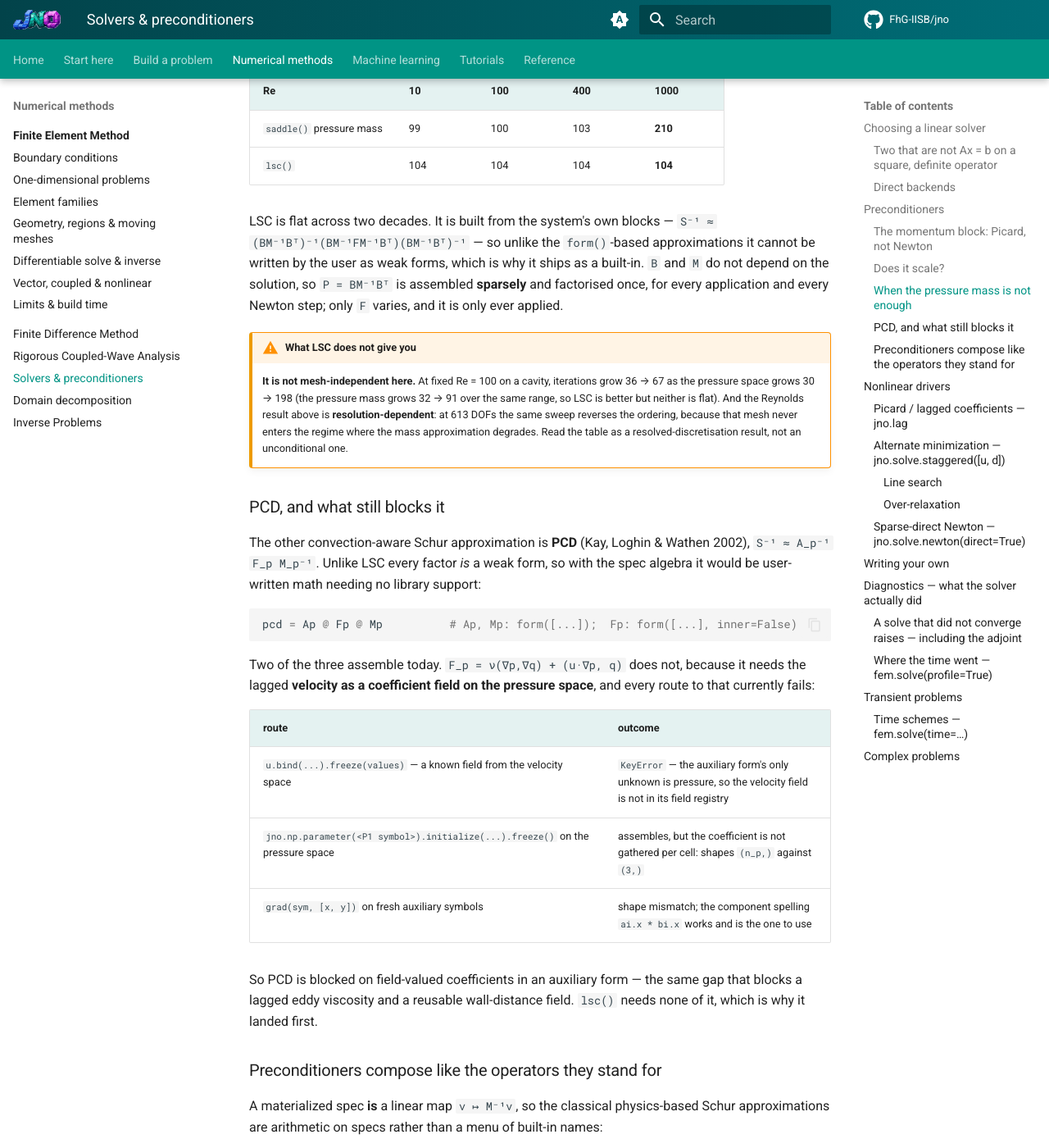
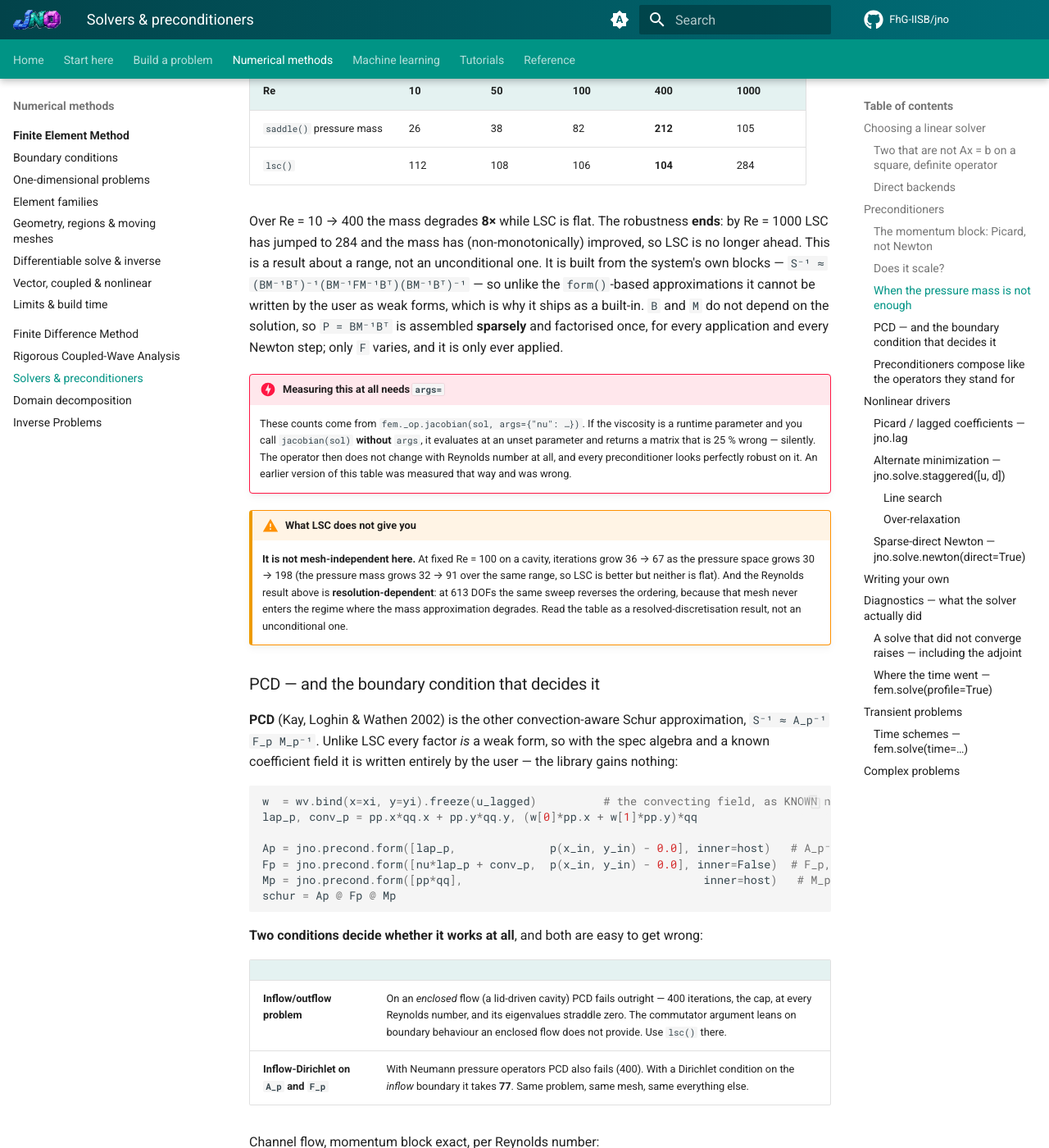
Before and after one commit to FhG-IISB/jNO, an MkDocs documentation site: the page built from docs/solvers.md, in a window 1280 px wide and 1400 px high, scrolled down 6223 px. Shown: the whole window at 82% size. Built offline with MkDocs 1.6.1 and Material for MkDocs 9.7.7, drawn with Linux system fonts in a browser that asks for light colours; comment, search, counter and statistics services are not loaded; some of the changed text lies outside the part shown.

Commit message:
docs: PCD works -- and correcting a Reynolds table I measured wrong
Two things, and the second matters more than the first.

**PCD works, on the problems it is derived for.** With the known
coefficient field it is written entirely by the user -- `Ap @ Fp @ Mp`
over three ordinary weak forms -- and the library gains nothing. Verified
identical to a numpy composition of the same three matrices (8.8e-16).

Two conditions decide whether it works at all:

  * an INFLOW/OUTFLOW problem. On the enclosed lid-driven cavity PCD
    fails outright -- 400 iterations, the cap, at every Reynolds number,
    eigenvalues straddling zero. The commutator argument leans on
    boundary behaviour an enclosed flow does not provide.
  * INFLOW-DIRICHLET conditions on A_p and F_p. With Neumann pressure
    operators PCD also fails (400). With the Dirichlet condition it takes
    77. Same problem, same mesh, same everything else.

Channel flow, momentum block exact:

    Re          10     50    100    400   1000
    mass        41    184    301    284    318
    lsc         63    158    150    291    263
    PCD         37     75     77    237    355

PCD is 4x the mass at Re = 100 and loses its edge by Re = 400.

**The correction.** The LSC Reynolds table published in the last commit
was measured wrong and is replaced. It came from
`fem._op.jacobian(sol)` on a form whose viscosity is a runtime
parameter -- and without `args=` that evaluates at an UNSET parameter and
returns a matrix 25% wrong, silently. The operator therefore never
changed with Reynolds number, which is why LSC looked perfectly flat at
104 across two decades: it was being handed the same matrix five times.

Measured properly, on the cavity:

    Re          10     50    100    400   1000
    mass        26     38     82    212    105
    lsc        112    108    106    104    284

The real claim is narrower and now stated as such: over Re = 10 -> 400
the mass degrades 8x while LSC is flat -- and the robustness ENDS, with
LSC at 284 by Re = 1000 and no longer ahead. A range, not an
unconditional property.

The test asserting the old numbers passed BECAUSE of the bug. It now
passes `args=`, measures the operator that actually changes, and asserts
the narrower claim; its docstring records why. Same footgun class as
`fem.residual` returning inf on a parametric form.

````diff
--- a/docs/solvers.md
+++ b/docs/solvers.md
@@ -222,16 +222,25 @@ choice and stays the default.
 operator. Once convection dominates it degrades. Measured on the Newton tangent of a lid-driven
 cavity (812 DOFs, momentum block solved exactly so the count isolates the Schur factor):
 
-| Re | 10 | 100 | 400 | 1000 |
-|---|---|---|---|---|
-| `saddle()` pressure mass | 99 | 100 | 103 | **210** |
-| `lsc()` | 104 | 104 | 104 | **104** |
+| Re | 10 | 50 | 100 | 400 | 1000 |
+|---|---|---|---|---|---|
+| `saddle()` pressure mass | 26 | 38 | 82 | **212** | 105 |
+| `lsc()` | 112 | 108 | 106 | **104** | 284 |
 
-LSC is flat across two decades. It is built from the system's own blocks —
+Over Re = 10 → 400 the mass degrades **8×** while LSC is flat. The robustness **ends**: by Re = 1000
+LSC has jumped to 284 and the mass has (non-monotonically) improved, so LSC is no longer ahead. This
+is a result about a range, not an unconditional one. It is built from the system's own blocks —
 `S⁻¹ ≈ (BM⁻¹Bᵀ)⁻¹(BM⁻¹FM⁻¹Bᵀ)(BM⁻¹Bᵀ)⁻¹` — so unlike the `form()`-based approximations it cannot be
 written by the user as weak forms, which is why it ships as a built-in. `B` and `M` do not depend on
 the solution, so `P = BM⁻¹Bᵀ` is assembled **sparsely** and factorised once, for every application
 and every Newton step; only `F` varies, and it is only ever applied.
+
+!!! danger "Measuring this at all needs `args=`"
+    These counts come from `fem._op.jacobian(sol, args={"nu": …})`. If the viscosity is a runtime
+    parameter and you call `jacobian(sol)` **without** `args`, it evaluates at an unset parameter and
+    returns a matrix that is 25 % wrong — silently. The operator then does not change with Reynolds
+    number at all, and every preconditioner looks perfectly robust on it. An earlier version of this
+    table was measured that way and was wrong.
 
 !!! warning "What LSC does not give you"
     **It is not mesh-independent here.** At fixed Re = 100 on a cavity, iterations grow 36 → 67 as the
@@ -241,28 +250,39 @@ and every Newton step; only `F` varies, and it is only ever applied.
     mass approximation degrades. Read the table as a resolved-discretisation result, not an
     unconditional one.
 
-### PCD, and what still blocks it
+### PCD — and the boundary condition that decides it
 
-The other convection-aware Schur approximation is **PCD** (Kay, Loghin & Wathen 2002),
-`S⁻¹ ≈ A_p⁻¹ F_p M_p⁻¹`. Unlike LSC every factor *is* a weak form, so with the spec algebra it would
-be user-written math needing no library support:
+**PCD** (Kay, Loghin & Wathen 2002) is the other convection-aware Schur approximation,
+`S⁻¹ ≈ A_p⁻¹ F_p M_p⁻¹`. Unlike LSC every factor *is* a weak form, so with the spec algebra and a
+known coefficient field it is written entirely by the user — the library gains nothing:
 
 ```python
-pcd = Ap @ Fp @ Mp          # Ap, Mp: form([...]);  Fp: form([...], inner=False)
+w  = wv.bind(x=xi, y=yi).freeze(u_lagged)          # the convecting field, as KNOWN nodal data
+lap_p, conv_p = pp.x*qq.x + pp.y*qq.y, (w[0]*pp.x + w[1]*pp.y)*qq
+
+Ap = jno.precond.form([lap_p,              p(x_in, y_in) - 0.0], inner=host)   # A_p⁻¹
+Fp = jno.precond.form([nu*lap_p + conv_p,  p(x_in, y_in) - 0.0], inner=False)  # F_p, APPLIED
+Mp = jno.precond.form([pp*qq],                                    inner=host)   # M_p⁻¹
+schur = Ap @ Fp @ Mp
 ```
 
-Two of the three assemble today. `F_p = ν(∇p,∇q) + (u·∇p, q)` does not, because it needs the lagged
-**velocity as a coefficient field on the pressure space**, and every route to that currently fails:
+**Two conditions decide whether it works at all**, and both are easy to get wrong:
 
-| route | outcome |
+| | |
 |---|---|
-| `u.bind(...).freeze(values)` — a known field from the velocity space | `KeyError` — the auxiliary form's only unknown is pressure, so the velocity field is not in its field registry |
-| `jno.np.parameter(<P1 symbol>).initialize(...).freeze()` on the pressure space | assembles, but the coefficient is not gathered per cell: shapes `(n_p,)` against `(3,)` |
-| `grad(sym, [x, y])` on fresh auxiliary symbols | shape mismatch; the component spelling `ai.x * bi.x` works and is the one to use |
+| **Inflow/outflow problem** | On an *enclosed* flow (a lid-driven cavity) PCD fails outright — 400 iterations, the cap, at every Reynolds number, and its eigenvalues straddle zero. The commutator argument leans on boundary behaviour an enclosed flow does not provide. Use `lsc()` there. |
+| **Inflow-Dirichlet on `A_p` and `F_p`** | With Neumann pressure operators PCD also fails (400). With a Dirichlet condition on the *inflow* boundary it takes **77**. Same problem, same mesh, same everything else. |
 
-So PCD is blocked on field-valued coefficients in an auxiliary form — the same gap that blocks a
-lagged eddy viscosity and a reusable wall-distance field. `lsc()` needs none of it, which is why it
-landed first.
+Channel flow, momentum block exact, per Reynolds number:
+
+| Re | 10 | 50 | 100 | 400 | 1000 |
+|---|---|---|---|---|---|
+| pressure mass | 41 | 184 | 301 | 284 | 318 |
+| `lsc()` | 63 | 158 | 150 | 291 | 263 |
+| **PCD** | **37** | **75** | **77** | 237 | 355 |
+
+PCD is decisively best from Re = 10 to 100 — **4× the mass** at Re = 100 — and loses its edge by
+Re = 400, where everything degrades. Neither method is Reynolds-robust at the top of that range.
 
 ### Preconditioners compose like the operators they stand for
 
````
Also changed, not shown: 1 other file.
